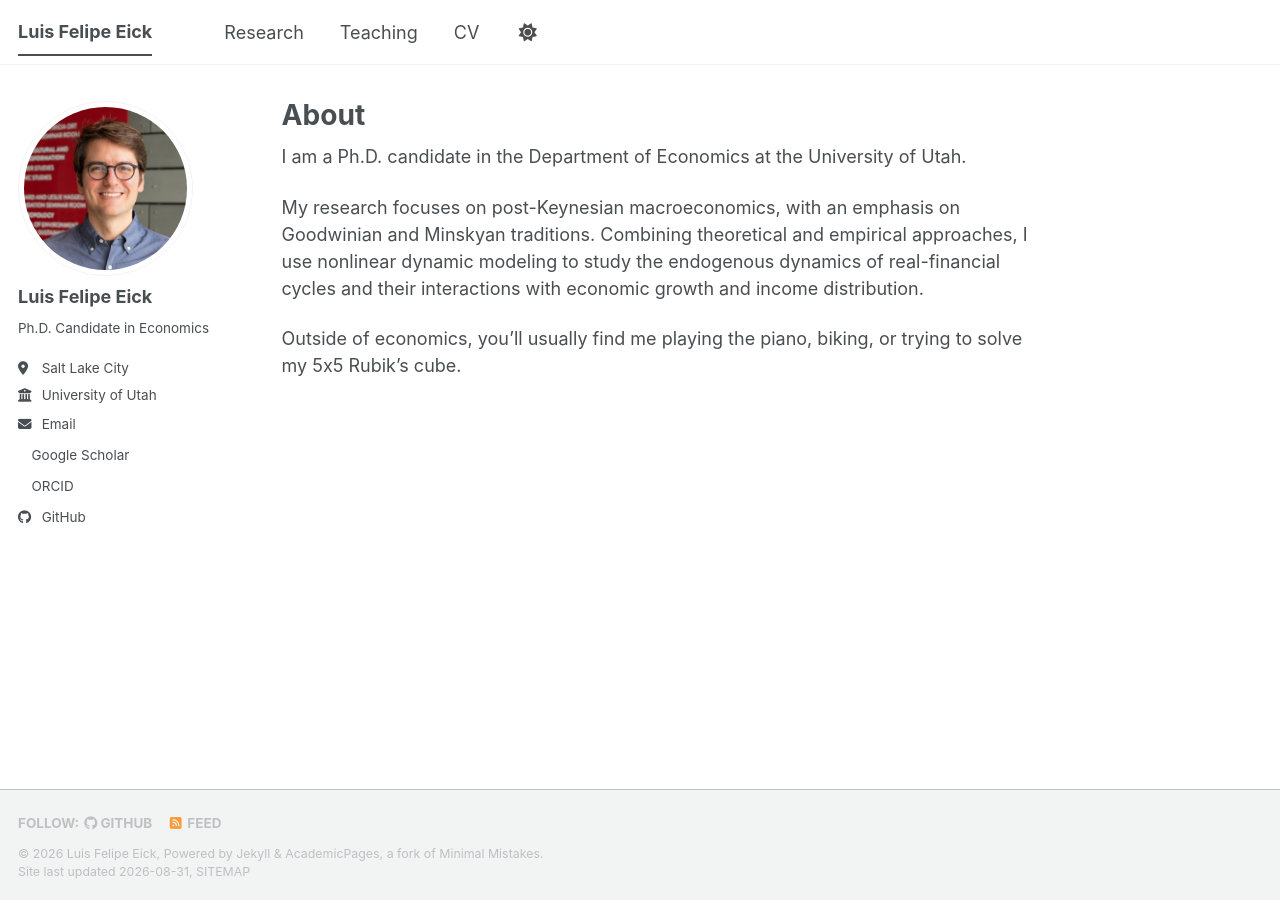
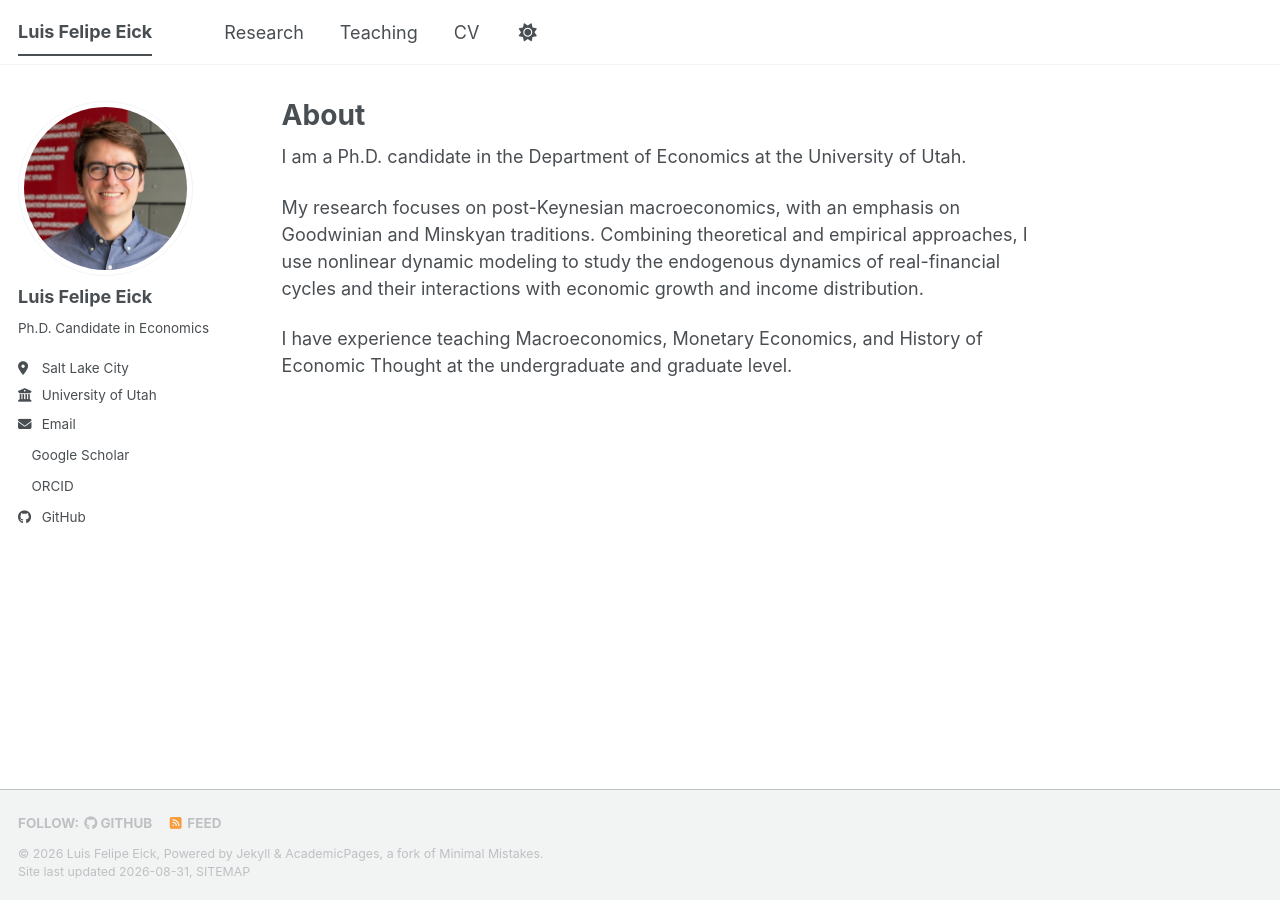
Before and after one commit to lfeick/lfeick.github.io, a Jekyll site: the page built from _pages/about.md, in a window 1280 px wide. Built offline with Jekyll 4.4.1, drawn with Linux system fonts in a browser that asks for light colours; a style sheet for code colours, icons or effects is not loaded.

Commit message:
Update about.md

```diff
--- a/_pages/about.md
+++ b/_pages/about.md
@@ -11,4 +11,4 @@ I am a Ph.D. candidate in the Department of Economics at the University of Utah.
 
 My research focuses on post-Keynesian macroeconomics, with an emphasis on Goodwinian and Minskyan traditions. Combining theoretical and empirical approaches, I use nonlinear dynamic modeling to study the endogenous dynamics of real-financial cycles and their interactions with economic growth and income distribution.
 
-Outside of economics, you'll usually find me playing the piano, biking, or trying to solve my 5x5 Rubik's cube.
+I have experience teaching Macroeconomics, Monetary Economics, and History of Economic Thought at the undergraduate and graduate level.
```
